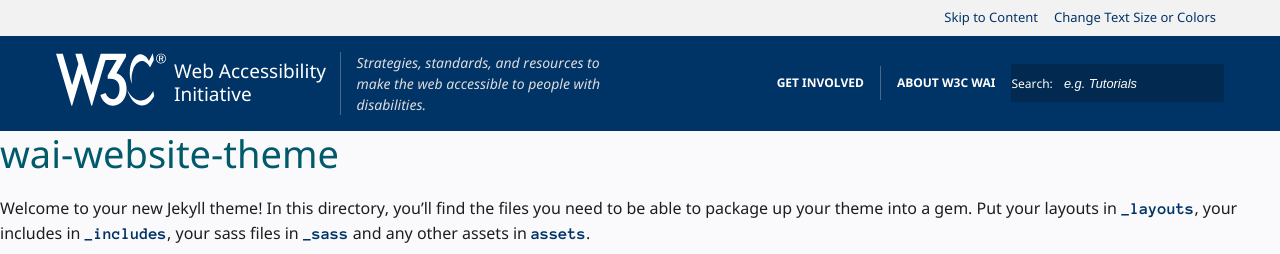
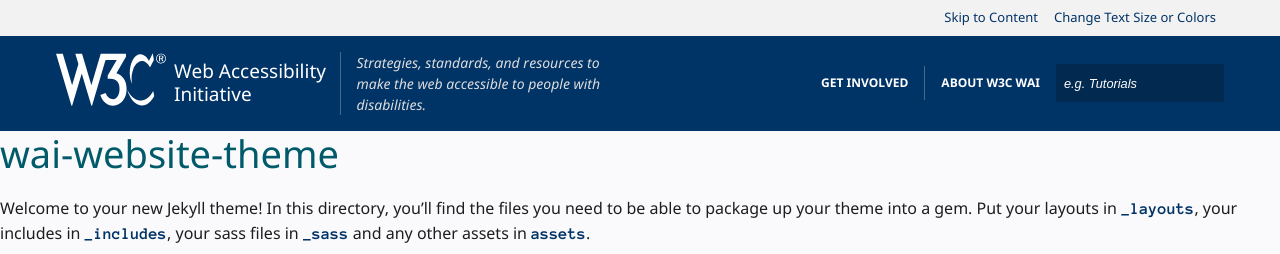
Before and after one commit to w3c/wai-website-theme, a Jekyll site: the page built from README.md, in a window 1280 px wide. Shown: the top 254 px of the page. Built offline with Jekyll 4.4.1, drawn with Linux system fonts in a browser that asks for light colours; cached includes are drawn as plain includes; our own code applies the rules of GitHub Pages for plain Markdown files.

Commit message:
Remove Search: text from header

```diff
--- a/_includes/header.html
+++ b/_includes/header.html
@@ -25,8 +25,7 @@
         <form action="https://duckduckgo.com/" role="search" onsubmit="document.querySelector('#header-search').value = document.querySelector('#header-search').value + ' site:w3c.github.io/wai-website/'">
           <div>
             <label for="header-search">
-              <span class="l">Search:</span>
-              <input id="header-search" type="search" name="q" placeholder="e.g. Tutorials">
+              <input id="header-search" type="search" name="q" placeholder="e.g. Tutorials" aria-label="search">
             </label>
             <button class="button button-icon button-nobg button-noborder"><span>{% include_cached icon.html name="search" %}</span></button>
           </div>
```
